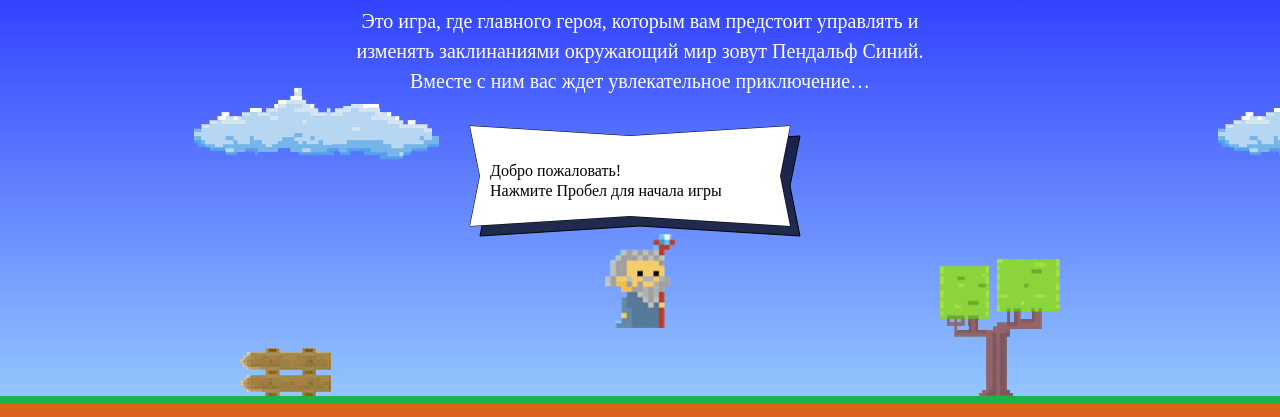
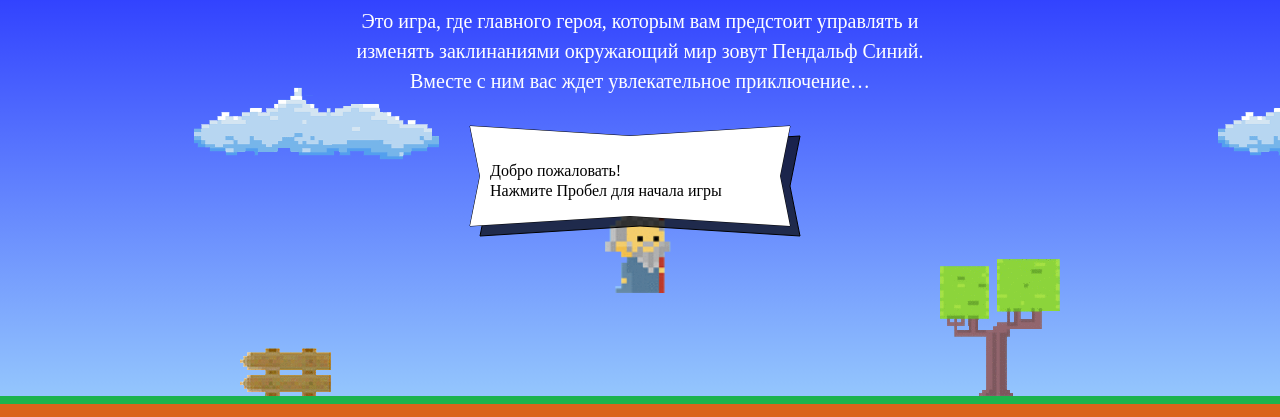
Before and after one commit to KRdoubleL/156895-code-and-magick, a website: page index.html in a window 1280 px wide. Shown: the part 203-620 px from the top of the page. Drawn offline with Linux system fonts and the light colour scheme; a web font is replaced by a local one.

Commit message:
исправил две последнии функции и теперь маг по середине и на 2/3 высоты

```diff
--- a/index.html
+++ b/index.html
@@ -188,14 +188,14 @@
   }
   var wizardSpeed = 3;
   var wizardWidth = 70;
-  var getWizardHeight = function (wizardWidth) {
+  var getWizardHeight = function () {
     return (1.337 * wizardWidth);
   }
   var getWizardX = function (width) {
-    return width = [315];
+    return (width - wizardWidth) / 2;
   }
   var getWizardY = function (height) {
-    return height = [138];
+    return (height - getWizardHeight()) / 2;
   }
 </script>
 <script src="js/game.js"></script>
```
